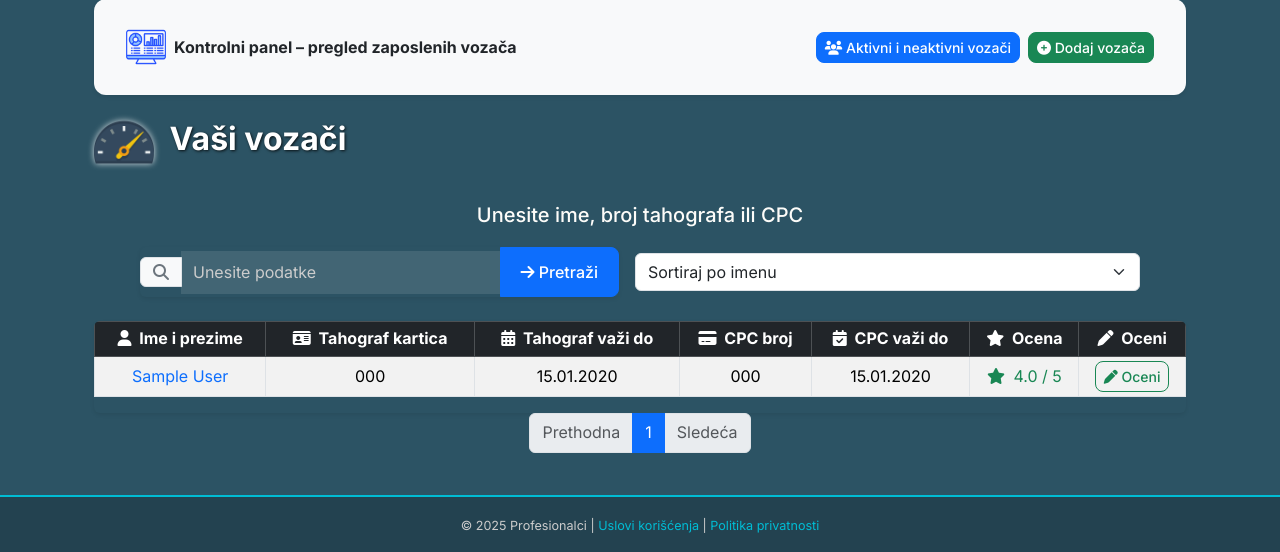
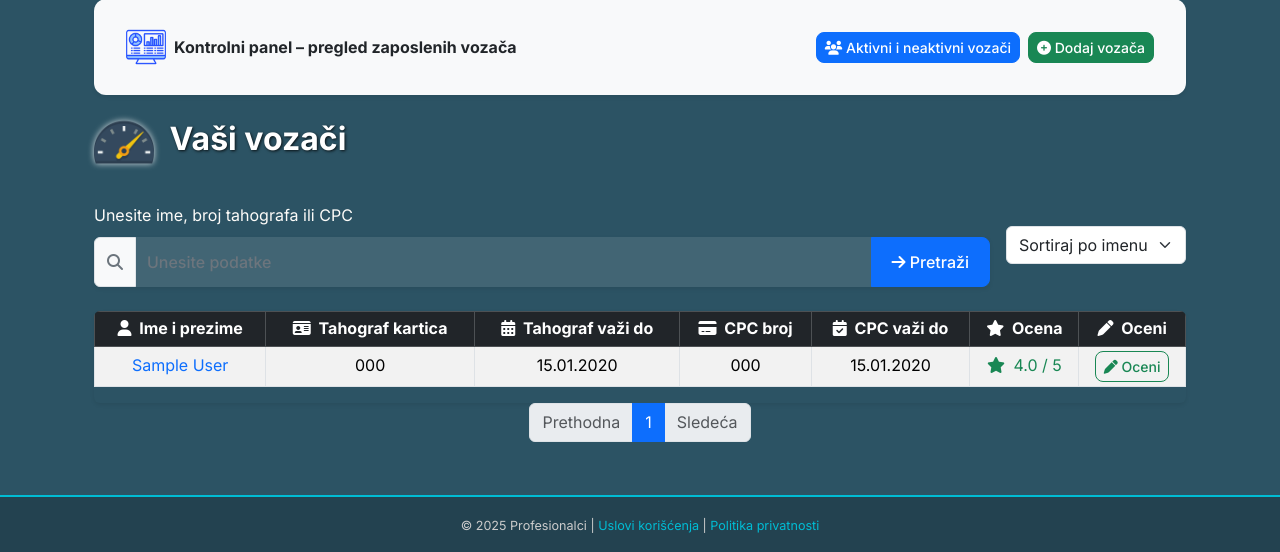
Before and after one commit to ivan1408993/profesionalci-app, a Flask app: page /drivers in a window 1280 px wide. Shown: the part 248-800 px from the top of the page. Run offline with Flask 3, Linux system fonts and the light colour scheme; the visitor is signed in with stand-in values (Sample User, id 1); tables that the repository leaves empty hold one stand-in row (values such as "Sample post"); some libraries are stand-ins or nearby versions.

Commit message:
popravljen drivers.html - test 4

```diff
--- a/app/static/css/style.css
+++ b/app/static/css/style.css
@@ -81,56 +81,6 @@ footer {
         opacity: 1;
         transform: translateY(0);
     }
-}
-
-/* Forma pretrage */
-.search-form {
-    display: flex;
-    flex-direction: column;
-    gap: 0.75rem;
-    align-items: center;
-    width: 100%;
-}
-
-/* Kontrolni elementi: input + dugme i select */
-.search-controls {
-    display: flex;
-    flex-direction: column;
-    gap: 0.75rem;
-    width: 100%;
-    max-width: 1000px;
-}
-
-@media (min-width: 768px) {
-    .search-controls {
-        flex-direction: row;
-        align-items: center;
-        justify-content: center;
-        gap: 1rem;
-    }
-}
-
-/* Dugme sa animacijom */
-.transition-btn {
-    transition: transform 0.3s, box-shadow 0.3s;
-}
-
-.transition-btn:hover {
-    transform: scale(1.05);
-    box-shadow: 0 3px 10px rgba(0,0,0,0.2);
-}
-
-/* Select da bude iste visine kao input */
-.sort-select {
-    min-width: 180px;
-    height: 38px; /* visina input polja */
-}
-
-/* Input grupa da raste po širini */
-.input-group {
-    flex-grow: 1;
-    display: flex;
-    align-items: center;
 }
 
 
--- a/app/templates/drivers.html
+++ b/app/templates/drivers.html
@@ -68,27 +68,33 @@
         </h2>
     </div>
 
-   <!-- Pretraga -->
+    <!-- Pretraga -->
 <form method="GET" action="{{ url_for('main.drivers') }}"
-      class="search-form mb-4">
+      class="mb-4 d-flex flex-column flex-md-row justify-content-center align-items-center gap-3 w-100">
 
-    <h5>{{ _("Unesite ime, broj tahografa ili CPC") }}</h5>
+    <div class="flex-grow-1 w-100" style="max-width: 1000px;">
 
-    <div class="search-controls">
-        <!-- Input sa dugmetom Pretraži -->
-        <div class="input-group shadow-sm rounded">
+        <!-- Label изнад input поља -->
+        <label for="searchInput" class="form-label">
+            {{ _("Unesite ime, broj tahografa ili CPC") }}
+        </label>
+
+        <div class="input-group w-100 shadow-sm rounded">
             <span class="input-group-text bg-light">
                 <i class="fas fa-search text-secondary"></i>
             </span>
-            <input type="text" name="search" class="form-control"
+
+            <input type="text" id="searchInput" name="search" class="form-control"
                    placeholder="{{ _('Unesite podatke') }}" value="{{ search or '' }}">
+
             <button type="submit" class="btn btn-primary transition-btn">
                 <i class="fas fa-arrow-right"></i> {{ _("Pretraži") }}
             </button>
         </div>
+    </div>
 
-        <!-- Select za sortiranje -->
-        <select name="sort" class="form-select sort-select" id="sortSelect">
+    <div>
+        <select name="sort" class="form-select" style="min-width: 180px;" id="sortSelect">
             <option value="ime" {% if sort == 'ime' %}selected{% endif %}>
                 {{ _("Sortiraj po imenu") }}
             </option>
@@ -97,7 +103,6 @@
             </option>
         </select>
     </div>
-
 </form>
 
 
```
